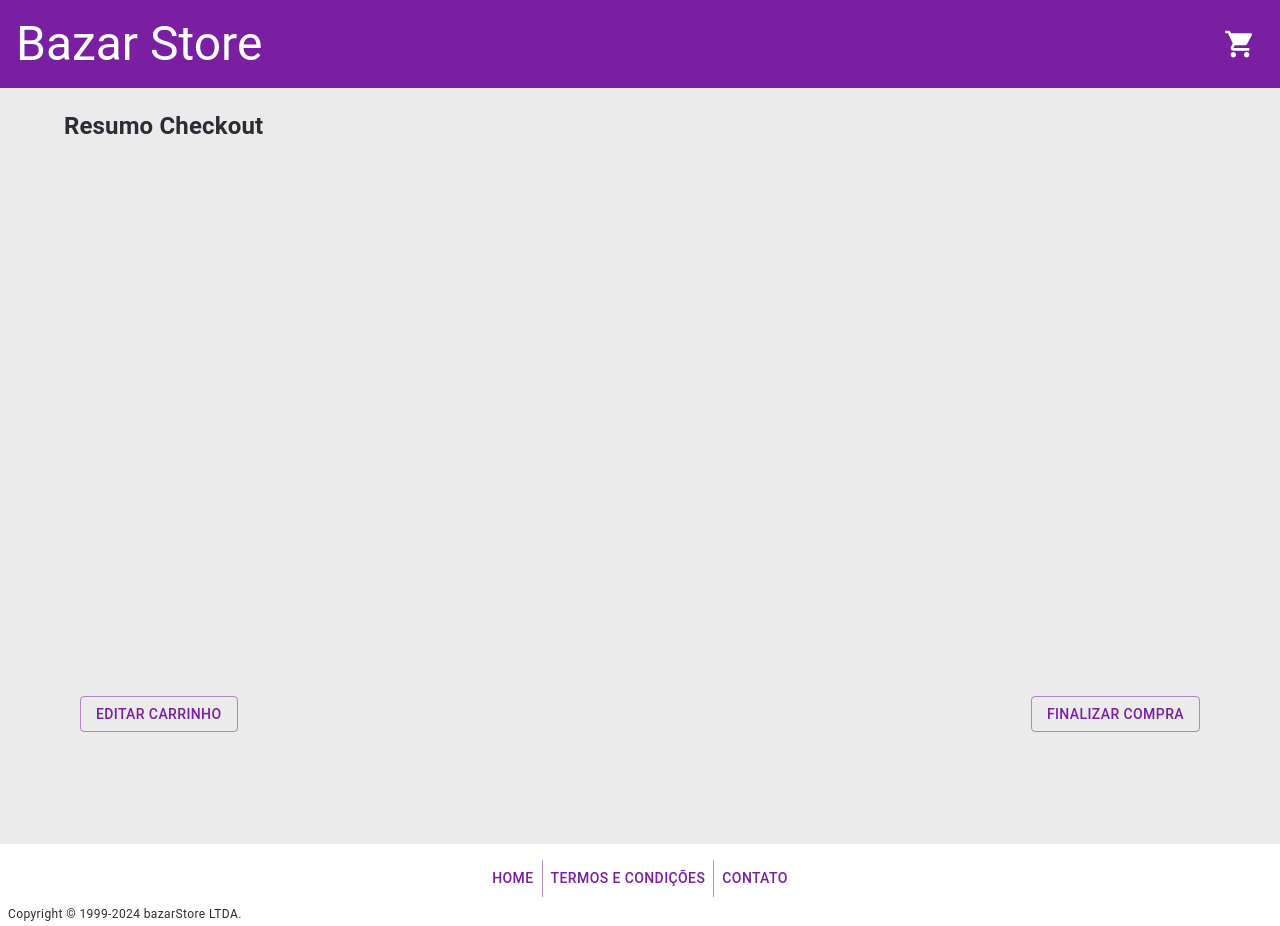
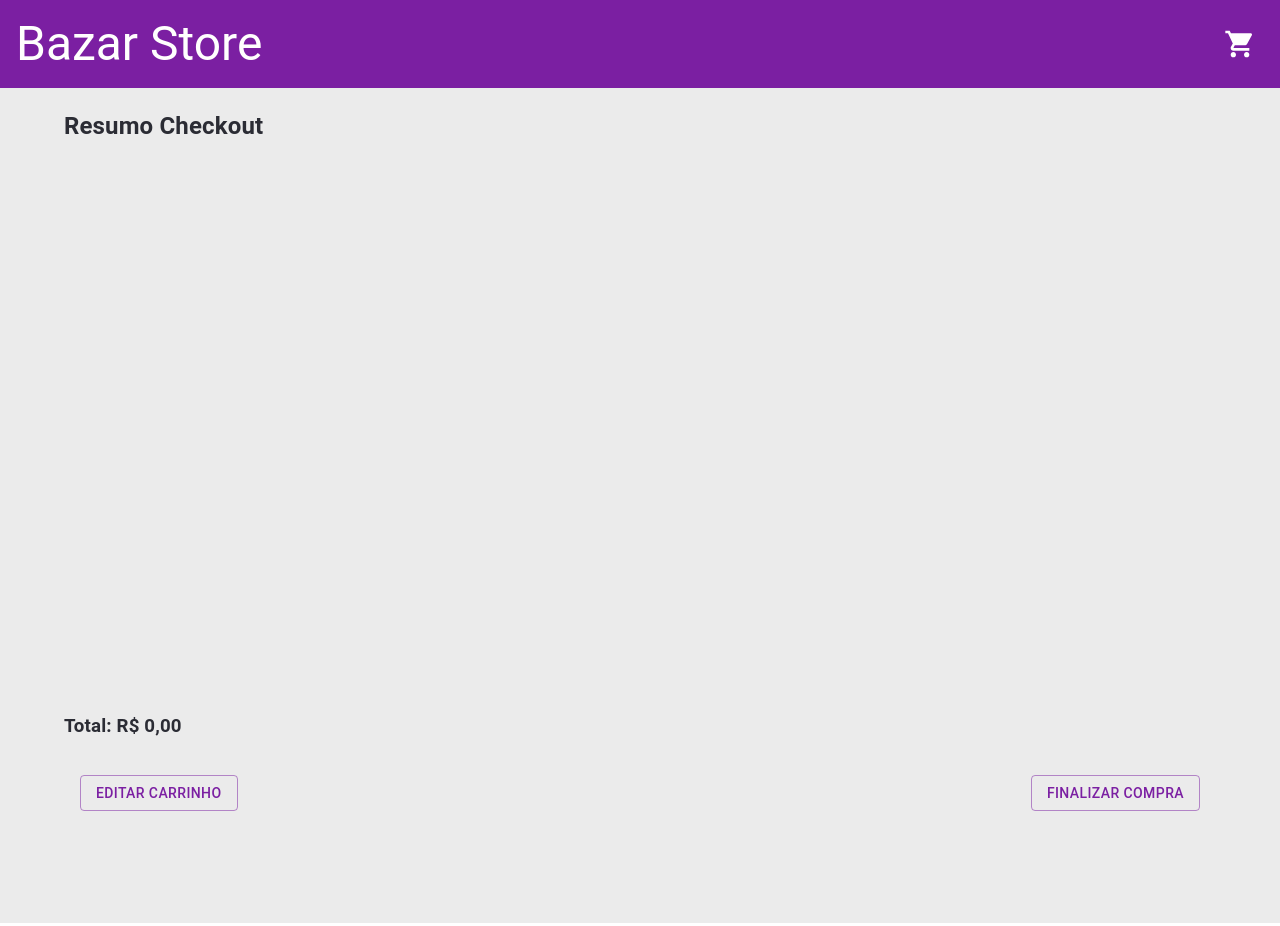
Before and after one commit to paulohenrique-amaral/frontend-online-store, a React (Vite) app: page /checkout in a window 1280 px wide. Shown: the top 926 px of the page. Built offline with nearby package versions, Linux system fonts and the light colour scheme.

Commit message:
update: adding sectio if total price cart

```diff
--- a/src/pages/Checkout/Checkout.tsx
+++ b/src/pages/Checkout/Checkout.tsx
@@ -3,14 +3,9 @@ import { Link } from 'react-router-dom';
 import { Grid, Container, Box } from '@mui/material';
 import Button from '@mui/material/Button';
 import Context from '../../context/Context';
-import { ProductWithQuantityType } from '../../types/apiTypes';
 import CardCheckout from '../../components/CardCheckout/CardCheckout';
 import ModalFormCheckout from '../../components/ModalFormCheckout/ModalFormCheckout';
-
-type CartProps = {
-  cart: ProductWithQuantityType[],
-  clearCart: () => void,
-};
+import { handleCalculateTotalCart } from '../../help/helper';
 
 function Checkout() {
   const [open, setOpen] = useState(false);
@@ -47,6 +42,17 @@ function Checkout() {
       </Grid>
       <Box
         sx={ {
+          marginTop: '3em',
+        } }
+      >
+        <h3>
+          Total:
+          {' '}
+          { handleCalculateTotalCart(cart) }
+        </h3>
+      </Box>
+      <Box
+        sx={ {
           display: 'flex',
           justifyContent: 'space-between',
           alignItems: 'center',
```
